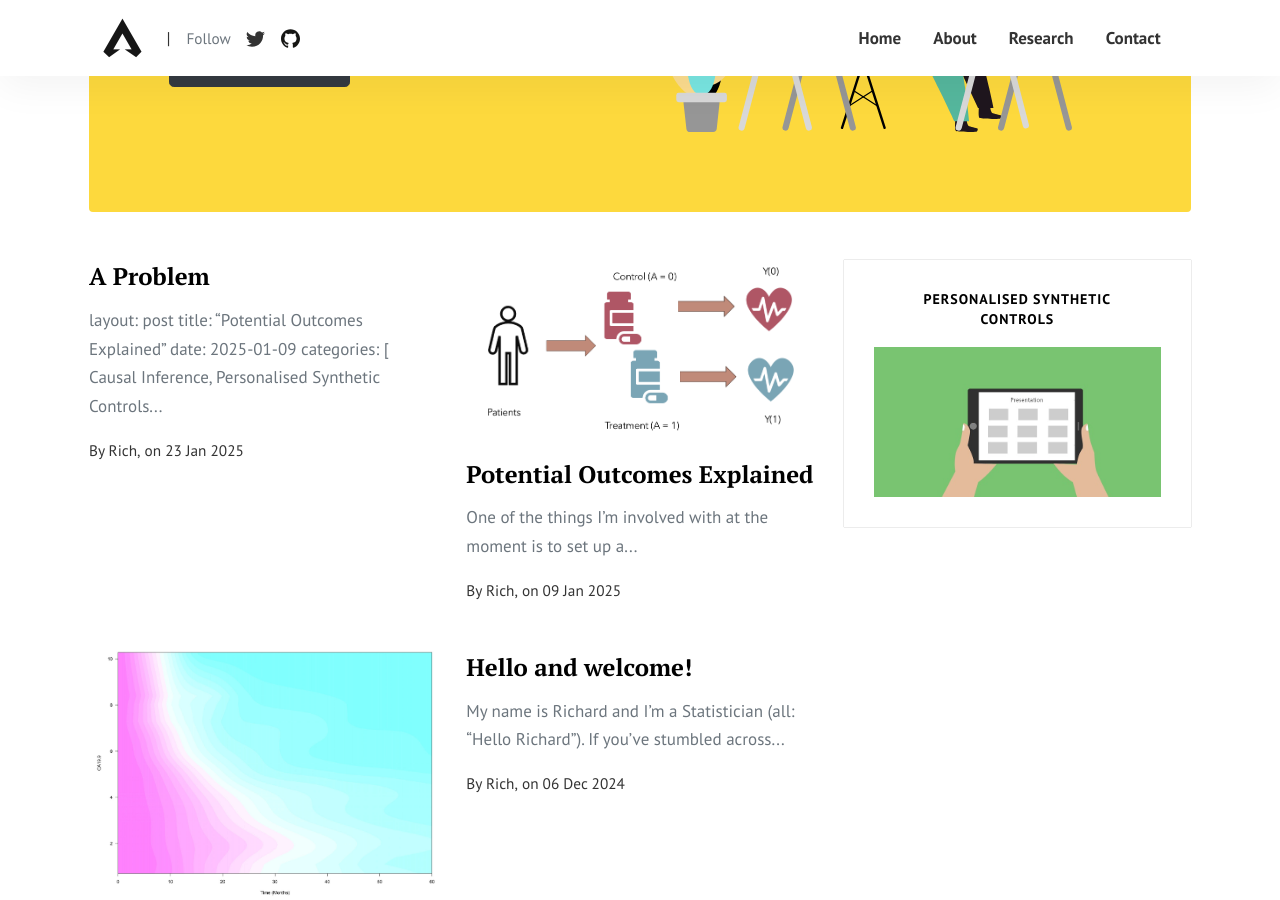
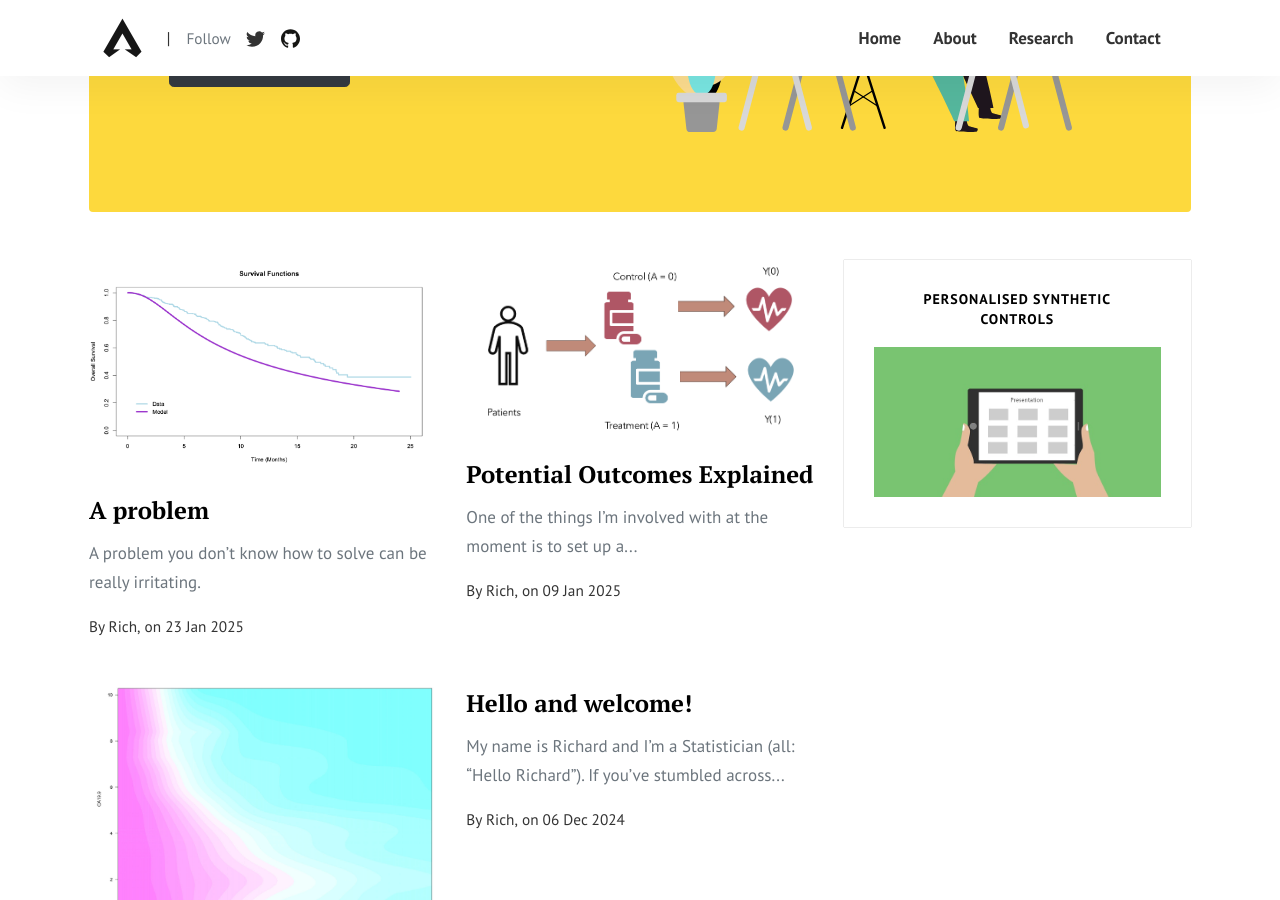
Before and after one commit to richJJackson/richJJackson.github.io, a Jekyll site: the page built from index.html, in a window 1280 px wide and 900 px high, scrolled down 421 px. Built offline with Jekyll 4.4.1, drawn with Linux system fonts in a browser that asks for light colours; the list of posts is cut into pages by our own code.

Commit message:
Update 2025-01-23-A-Problem.md

```diff
--- a/_posts/2025-01-23-A-Problem.md
+++ b/_posts/2025-01-23-A-Problem.md
@@ -1,8 +1,7 @@
-
 ---
 layout: post
-title:  "Potential Outcomes Explained"
-date: 2025-01-09
+title:  "A problem"
+date: 2025-01-23
 categories: [ Causal Inference, Personalised Synthetic Controls ]
 image: assets/images/pscintro1.png
 categories: jekyll update
```
